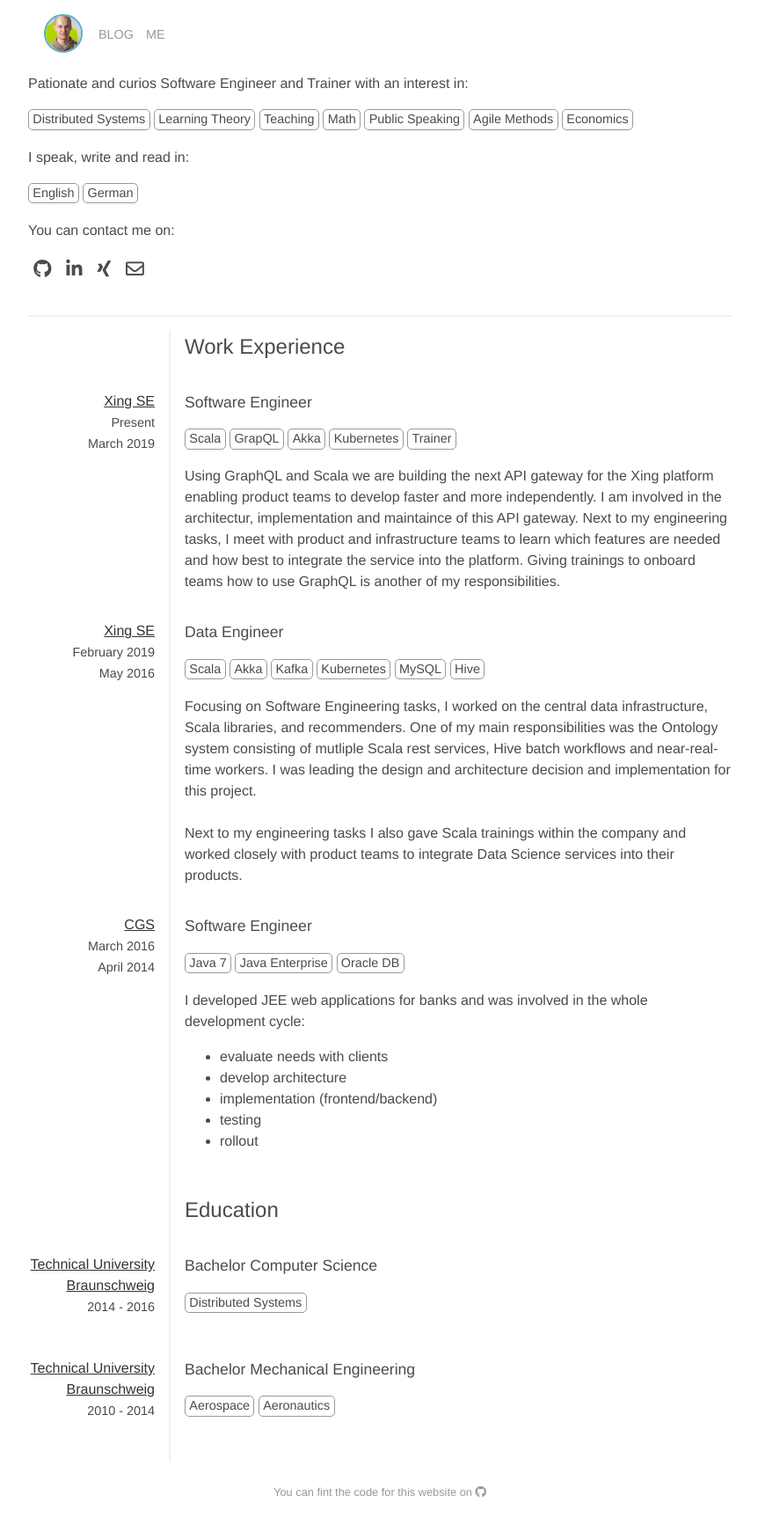
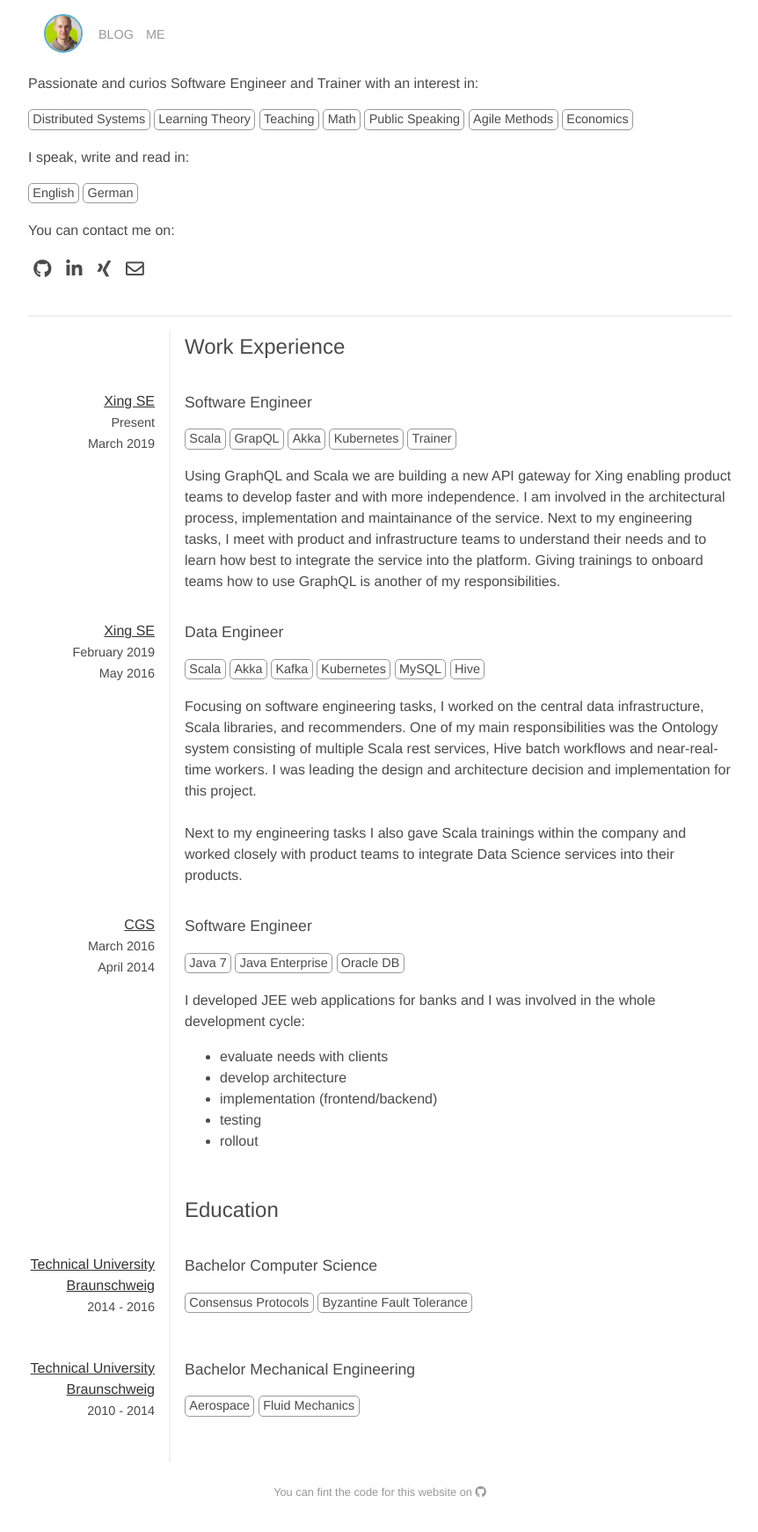
Before and after one commit to pheymann/paulheymann-website, a Jekyll site: the page built from cv.html, in a window 1280 px wide. Shown: the whole page at 88% size, without its empty margins (208-1070 px from the left). Built offline with Jekyll 4.4.1, drawn with Linux system fonts in a browser that asks for light colours; nearby versions of some CDN libraries.

Commit message:
updated work experience

```diff
--- a/cv.html
+++ b/cv.html
@@ -5,7 +5,7 @@ permalink: /cv
 ---
 
 <div class="cv-body">
-  <span class="cv-intro">Pationate and curios Software Engineer and Trainer with an interest in:</span>
+  <span class="cv-intro">Passionate and curios Software Engineer and Trainer with an interest in:</span>
   <br/>
   <ul class="cv-skill-list">
     <li>Distributed Systems</li>
@@ -77,7 +77,7 @@ permalink: /cv
           <li>Trainer</li>
         </ul>
         <div class="clearfix"></div>
-        Using GraphQL and Scala we are building the next API gateway for the Xing platform enabling product teams to develop faster and more independently. I am involved in the architectur, implementation and maintaince of this API gateway. Next to my engineering tasks, I meet with product and infrastructure teams to learn which features are needed and how best to integrate the service into the platform. Giving trainings to onboard teams how to use GraphQL is another of my responsibilities.
+        Using GraphQL and Scala we are building a new API gateway for Xing enabling product teams to develop faster and with more independence. I am involved in the architectural process, implementation and maintainance of the service. Next to my engineering tasks, I meet with product and infrastructure teams to understand their needs and to learn how best to integrate the service into the platform. Giving trainings to onboard teams how to use GraphQL is another of my responsibilities.
       </div>
     </div>
   </div>
@@ -110,10 +110,10 @@ permalink: /cv
           <li>Hive</li>
         </ul>
         <div class="clearfix"></div>
-        Focusing on Software Engineering tasks, I worked on the central data infrastructure, Scala libraries, and recommenders. One of my main responsibilities was the Ontology system consisting of mutliple Scala rest services, Hive batch workflows and near-real-time workers. I was leading the design and architecture decision and implementation for this project.
+        Focusing on software engineering tasks, I worked on the central data infrastructure, Scala libraries, and recommenders. One of my main responsibilities was the Ontology system consisting of multiple Scala rest services, Hive batch workflows and near-real-time workers. I was leading the design and architecture decision and implementation for this project.
         <br/>
         <br/>
-        Next to my engineering tasks I also gave Scala trainings within the company and worked closely with product teams to integrate Data Science services into their products.
+Next to my engineering tasks I also gave Scala trainings within the company and worked closely with product teams to integrate Data Science services into their products.
       </div>
     </div>
   </div>
@@ -143,7 +143,7 @@ permalink: /cv
           <li>Oracle DB</li>
         </ul>
         <div class="clearfix"></div>
-        I developed JEE web applications for banks and was involved in the whole development cycle:
+        I developed JEE web applications for banks and I was involved in the whole development cycle:
         <ul>
           <li>evaluate needs with clients</li>
           <li>develop architecture</li>
@@ -187,7 +187,8 @@ permalink: /cv
         <br class="br-switch"/>
 
         <ul class="cv-skill-list">
-          <li>Distributed Systems</li>
+          <li>Consensus Protocols</li>
+          <li>Byzantine Fault Tolerance</li>
         </ul>
         <div class="clearfix"></div>
       </div>
@@ -213,7 +214,7 @@ permalink: /cv
 
         <ul class="cv-skill-list">
           <li>Aerospace</li>
-          <li>Aeronautics</li>
+          <li>Fluid Mechanics</li>
         </ul>
         <div class="clearfix"></div>
       </div>
```
